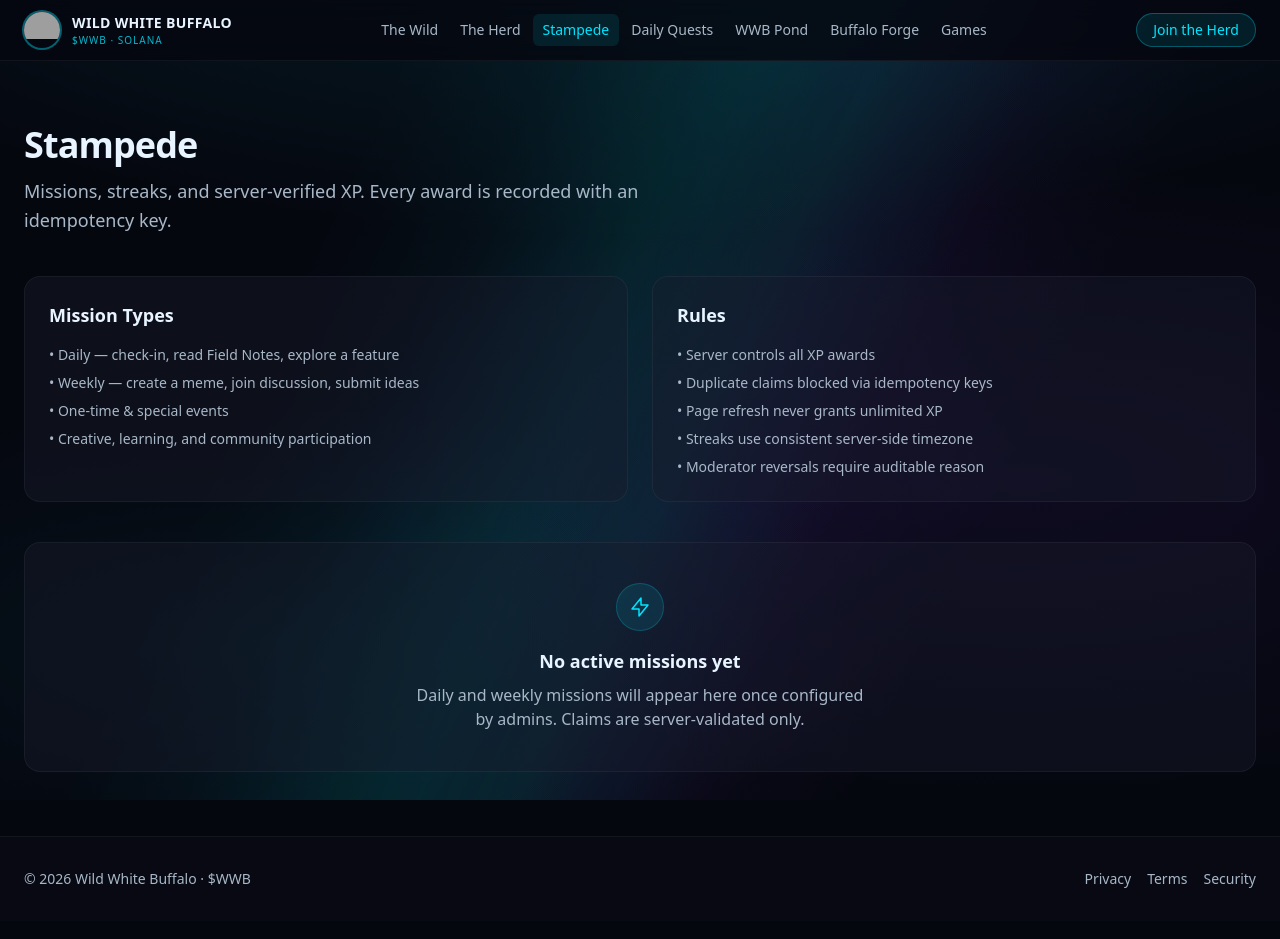
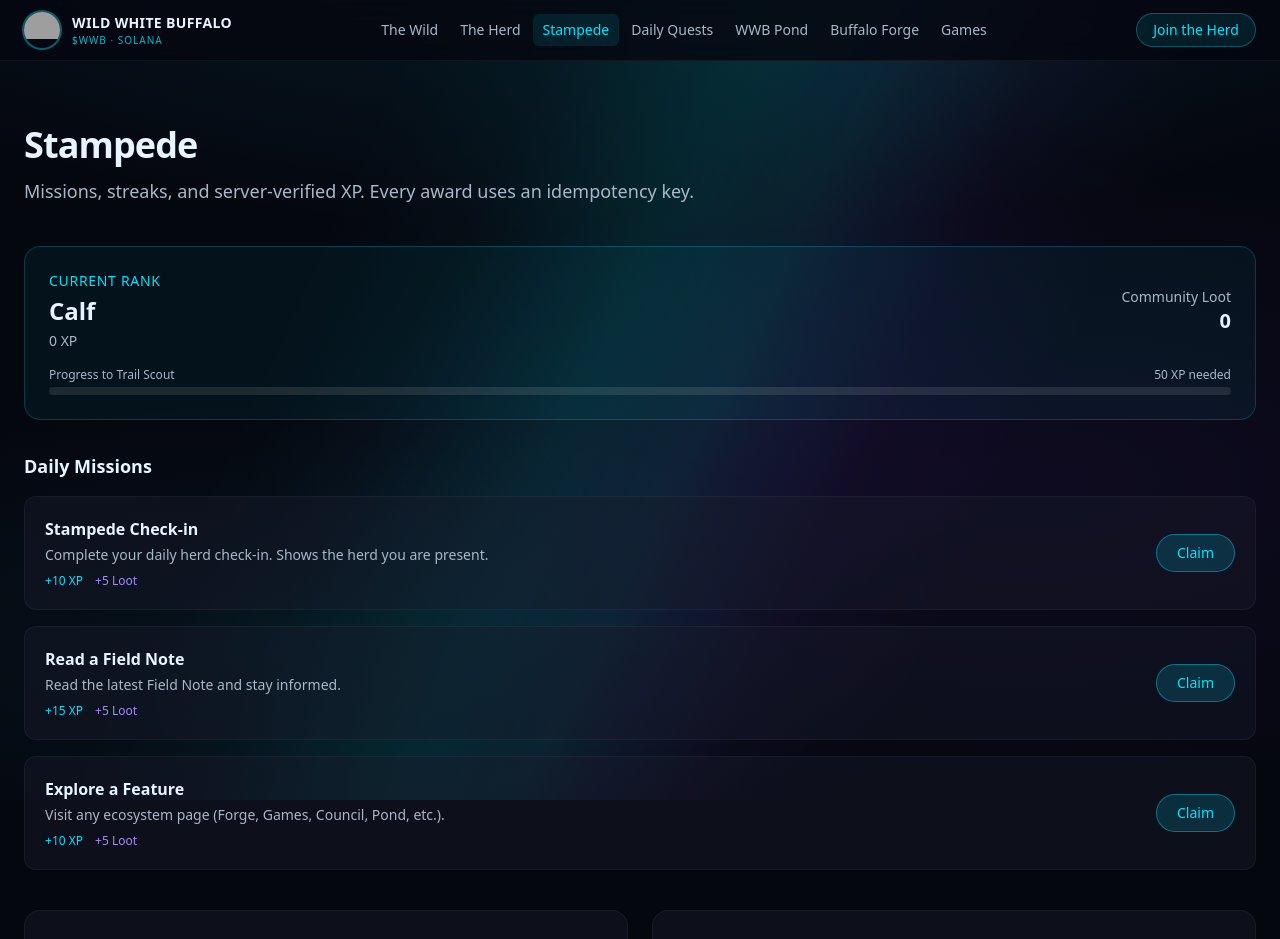
Before and after one commit to Nobrain11/wild-white-buffalo, a Next.js app: page /stampede in a window 1280 px wide. Shown: the top 939 px of the page. Built offline with nearby package versions, Linux system fonts and the light colour scheme; grey boxes are pictures that could not be loaded.

Commit message:
Stage 2: Stampede live claim UI with rank progress and daily missions

```diff
--- a/src/app/stampede/page.tsx
+++ b/src/app/stampede/page.tsx
@@ -1,38 +1,195 @@
-import { PageShell, EmptyState } from "@/components/PageShell";
+"use client";
+
+import { useEffect, useState } from "react";
+import { PageShell } from "@/components/PageShell";
+import Link from "next/link";
+
+interface Mission {
+  id: string;
+  title: string;
+  description: string;
+  category: string;
+  xpReward: number;
+  lootReward: number;
+  completed?: boolean;
+}
+
+interface Progress {
+  user: {
+    id: string;
+    displayName: string;
+    xp: number;
+    rank: string;
+    lootBalance: number;
+  };
+  progress: {
+    current: string;
+    next: string | null;
+    progress: number;
+    xpForNext: number;
+  };
+  dailyMissions: Mission[];
+}
 
 export default function StampedePage() {
+  const [data, setData] = useState<Progress | null>(null);
+  const [loading, setLoading] = useState(true);
+  const [claiming, setClaiming] = useState<string | null>(null);
+  const [message, setMessage] = useState<string | null>(null);
+
+  async function load() {
+    try {
+      const res = await fetch("/api/progress");
+      const json = await res.json();
+      setData(json);
+    } catch {
+      setMessage("Failed to load progress");
+    } finally {
+      setLoading(false);
+    }
+  }
+
+  useEffect(() => {
+    load();
+  }, []);
+
+  async function claim(missionId: string) {
+    setClaiming(missionId);
+    setMessage(null);
+    try {
+      const res = await fetch("/api/claim", {
+        method: "POST",
+        headers: { "Content-Type": "application/json" },
+        body: JSON.stringify({ missionId }),
+      });
+      const json = await res.json();
+      if (!res.ok) {
+        setMessage(
+          json.alreadyClaimed
+            ? "Already claimed for this period"
+            : json.error || "Claim failed"
+        );
+      } else {
+        setMessage("Mission complete. XP updated.");
+        await load();
+      }
+    } catch {
+      setMessage("Network error");
+    } finally {
+      setClaiming(null);
+    }
+  }
+
   return (
     <PageShell
       title="Stampede"
-      subtitle="Missions, streaks, and server-verified XP. Every award is recorded with an idempotency key."
+      subtitle="Missions, streaks, and server-verified XP. Every award uses an idempotency key."
       activeHref="/stampede"
     >
-      <div className="grid gap-6 lg:grid-cols-2 mb-10">
-        <div className="rounded-2xl border border-white/5 bg-charcoal/40 p-6">
-          <h2 className="text-lg font-bold text-ice mb-4">Mission Types</h2>
-          <ul className="space-y-2 text-silver text-sm">
-            <li>• Daily — check-in, read Field Notes, explore a feature</li>
-            <li>• Weekly — create a meme, join discussion, submit ideas</li>
-            <li>• One-time & special events</li>
-            <li>• Creative, learning, and community participation</li>
-          </ul>
+      {loading && (
+        <div className="rounded-2xl border border-white/5 bg-charcoal/40 p-10 text-center text-silver">
+          Loading missions…
         </div>
-        <div className="rounded-2xl border border-white/5 bg-charcoal/40 p-6">
-          <h2 className="text-lg font-bold text-ice mb-4">Rules</h2>
-          <ul className="space-y-2 text-silver text-sm">
-            <li>• Server controls all XP awards</li>
-            <li>• Duplicate claims blocked via idempotency keys</li>
-            <li>• Page refresh never grants unlimited XP</li>
-            <li>• Streaks use consistent server-side timezone</li>
-            <li>• Moderator reversals require auditable reason</li>
-          </ul>
-        </div>
-      </div>
+      )}
 
-      <EmptyState
-        title="No active missions yet"
-        description="Daily and weekly missions will appear here once configured by admins. Claims are server-validated only."
-      />
+      {!loading && data && (
+        <>
+          <div className="rounded-2xl border border-cyan/20 bg-cyan/5 p-6 mb-8">
+            <div className="flex flex-wrap items-center justify-between gap-4">
+              <div>
+                <div className="text-sm text-cyan uppercase tracking-wider">Current Rank</div>
+                <div className="text-2xl font-bold text-ice mt-1">{data.progress.current}</div>
+                <div className="text-silver text-sm mt-1">{data.user.xp.toLocaleString()} XP</div>
+              </div>
+              <div className="text-right">
+                <div className="text-sm text-silver">Community Loot</div>
+                <div className="text-xl font-semibold text-ice">{data.user.lootBalance}</div>
+              </div>
+            </div>
+            {data.progress.next && (
+              <div className="mt-4">
+                <div className="flex justify-between text-xs text-silver mb-1">
+                  <span>Progress to {data.progress.next}</span>
+                  <span>{data.progress.xpForNext} XP needed</span>
+                </div>
+                <div className="h-2 rounded-full bg-white/10 overflow-hidden">
+                  <div
+                    className="h-full rounded-full bg-gradient-to-r from-cyan to-violet-glow transition-all"
+                    style={{ width: `${Math.round(data.progress.progress * 100)}%` }}
+                  />
+                </div>
+              </div>
+            )}
+          </div>
+
+          {message && (
+            <div className="mb-6 rounded-lg border border-white/10 bg-white/5 px-4 py-3 text-sm text-ice">
+              {message}
+            </div>
+          )}
+
+          <h2 className="text-lg font-bold text-ice mb-4">Daily Missions</h2>
+          <div className="grid gap-4 mb-10">
+            {data.dailyMissions.map((m) => (
+              <div
+                key={m.id}
+                className="rounded-xl border border-white/5 bg-charcoal/40 p-5 flex flex-col sm:flex-row sm:items-center justify-between gap-4"
+              >
+                <div>
+                  <div className="font-semibold text-ice">{m.title}</div>
+                  <p className="text-sm text-silver mt-1">{m.description}</p>
+                  <div className="flex gap-3 mt-2 text-xs">
+                    <span className="text-cyan">+{m.xpReward} XP</span>
+                    <span className="text-violet-glow">+{m.lootReward} Loot</span>
+                  </div>
+                </div>
+                <button
+                  type="button"
+                  disabled={m.completed || claiming === m.id}
+                  onClick={() => claim(m.id)}
+                  className={`shrink-0 rounded-full px-5 py-2 text-sm font-medium transition ${
+                    m.completed
+                      ? "bg-white/5 text-silver cursor-default"
+                      : "bg-cyan/15 border border-cyan/40 text-cyan hover:bg-cyan/25"
+                  }`}
+                >
+                  {m.completed
+                    ? "Completed"
+                    : claiming === m.id
+                      ? "Claiming…"
+                      : "Claim"}
+                </button>
+              </div>
+            ))}
+          </div>
+
+          <div className="grid gap-6 lg:grid-cols-2">
+            <div className="rounded-2xl border border-white/5 bg-charcoal/40 p-6">
+              <h3 className="font-bold text-ice mb-3">Rules</h3>
+              <ul className="space-y-2 text-sm text-silver">
+                <li>• Server controls all XP awards</li>
+                <li>• Duplicate claims blocked via idempotency keys</li>
+                <li>• Daily missions reset at UTC midnight</li>
+                <li>• Page refresh never grants extra XP</li>
+              </ul>
+            </div>
+            <div className="rounded-2xl border border-white/5 bg-charcoal/40 p-6">
+              <h3 className="font-bold text-ice mb-3">More</h3>
+              <div className="flex flex-wrap gap-3">
+                <Link href="/quests" className="text-sm text-cyan hover:underline">
+                  Daily Quests
+                </Link>
+                <Link href="/leaderboard" className="text-sm text-cyan hover:underline">
+                  Leaderboard
+                </Link>
+                <Link href="/profile" className="text-sm text-cyan hover:underline">
+                  Your Profile
+                </Link>
+              </div>
+            </div>
+          </div>
+        </>
+      )}
     </PageShell>
   );
 }
```
